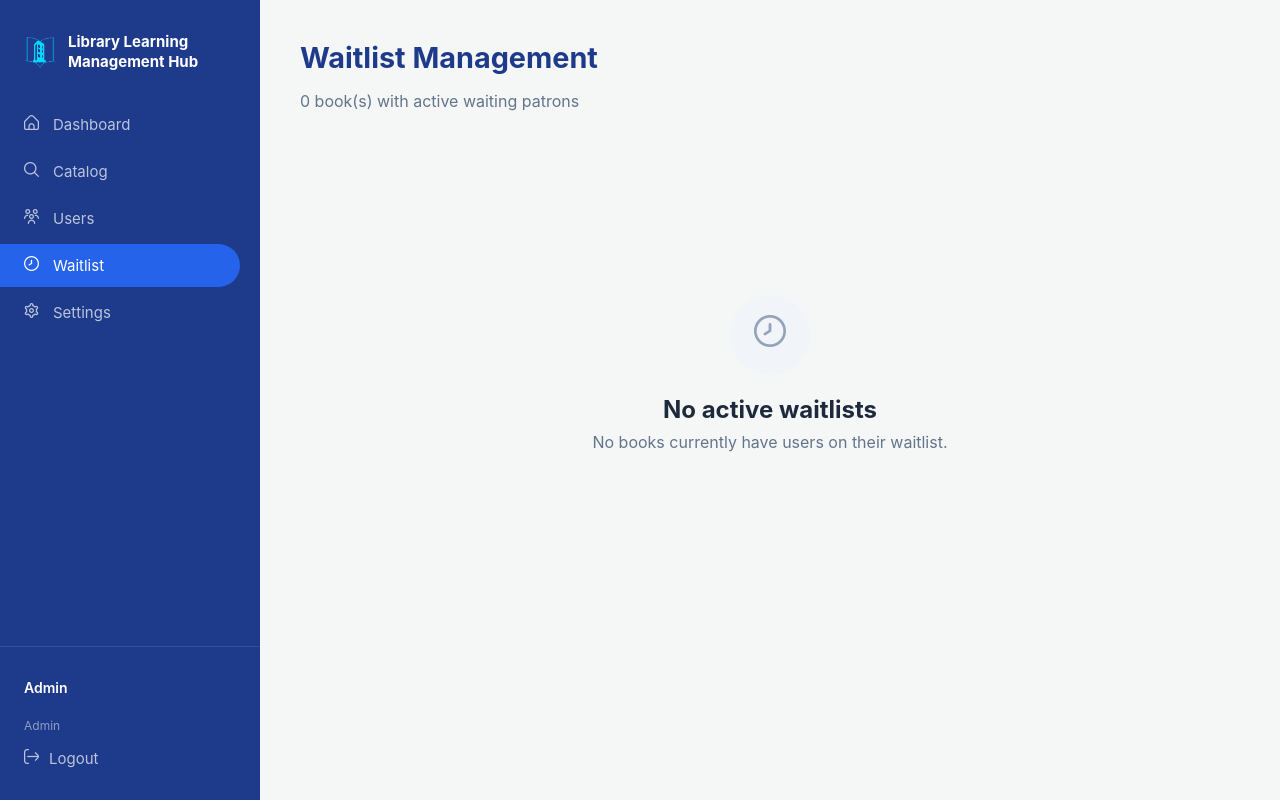
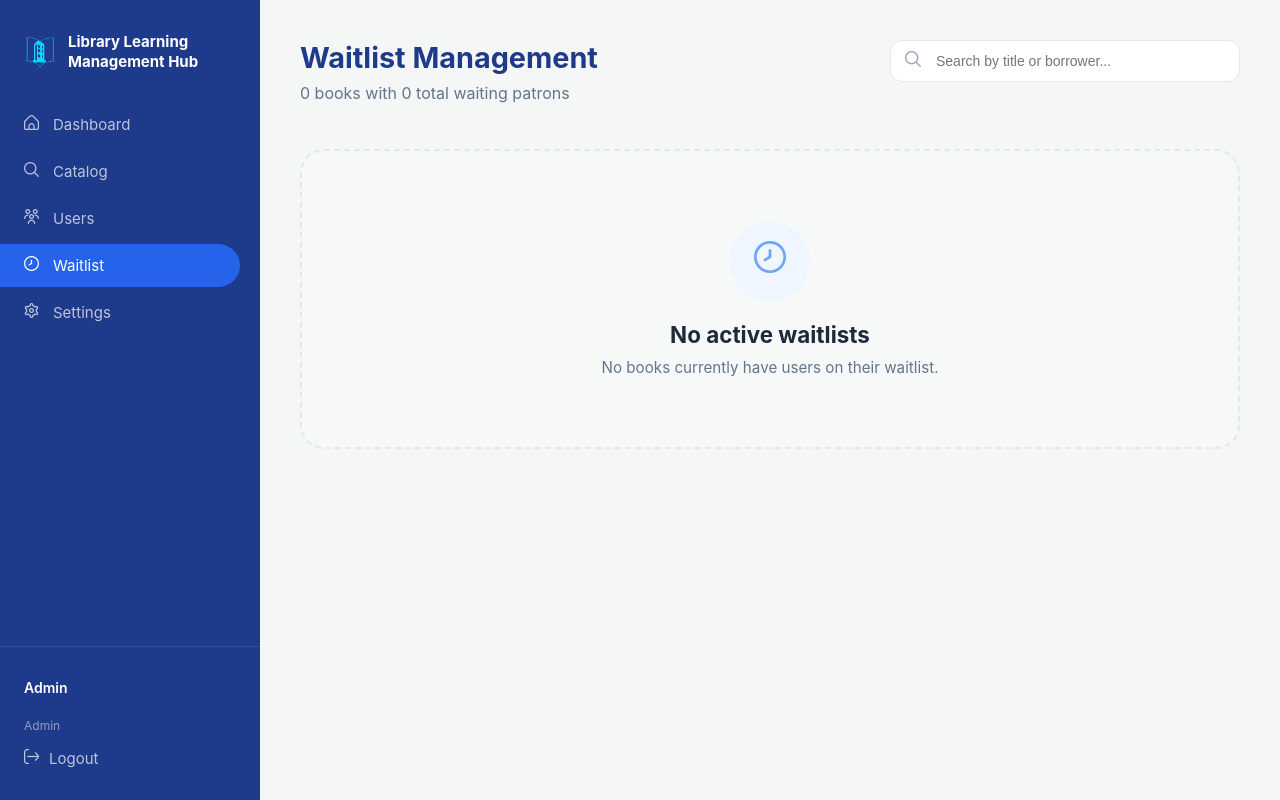
Before and after one commit to aishk-afk/LMS, a PHP site: page /admin_waitlist.php in a window 1280 px wide. Run offline with PHP 8.4, Linux system fonts and the light colour scheme; data comes from the database, SQL or seed files in the repository; data that the repository does not hold is empty; some libraries are stand-ins or nearby versions.

Commit message:
waitlist- done
Co-authored-by: Copilot <copilot@github.com>

```diff
--- a/admin_waitlist.php
+++ b/admin_waitlist.php
@@ -3,16 +3,26 @@ session_start();
 include 'db_config.php';
 
 $sql = "SELECT b.book_id, b.title, b.image_url, b.edition,
-        GROUP_CONCAT(u.first_name, ' ', u.last_name ORDER BY w.request_date ASC SEPARATOR '||') as borrower_names,
-        GROUP_CONCAT(u.email ORDER BY w.request_date ASC SEPARATOR '||') as borrower_emails,
-        GROUP_CONCAT(u.user_type ORDER BY w.request_date ASC SEPARATOR '||') as borrower_types,
-        COUNT(w.waitlist_id) as waiting_count
+        COALESCE((SELECT COUNT(*) FROM book_copy bc WHERE bc.Book_book_id = b.book_id AND bc.status = 'Available'), 0) AS available_copies,
+        GROUP_CONCAT(CONCAT(u.first_name, ' ', u.last_name) ORDER BY w.request_date ASC SEPARATOR '||') AS borrower_names,
+        GROUP_CONCAT(u.email ORDER BY w.request_date ASC SEPARATOR '||') AS borrower_emails,
+        GROUP_CONCAT(u.user_type ORDER BY w.request_date ASC SEPARATOR '||') AS borrower_types,
+        COUNT(w.waitlist_id) AS waiting_count
         FROM waitlist w
         JOIN book b ON w.Book_book_id = b.book_id
-        JOIN user u ON w.Member_user_id = u.user_id
+        JOIN `user` u ON w.Member_user_id = u.user_id
         GROUP BY b.book_id";
 
 $waitlist_result = $conn->query($sql);
+
+$waitlist_rows = [];
+$total_waitlisted_patrons = 0;
+if ($waitlist_result) {
+    while ($row = $waitlist_result->fetch_assoc()) {
+        $waitlist_rows[] = $row;
+        $total_waitlisted_patrons += $row['waiting_count'];
+    }
+}
 ?>
 
 <!DOCTYPE html>
@@ -63,10 +73,184 @@ $waitlist_result = $conn->query($sql);
             border-color: #2563eb;
         }
 
-        /* Empty State Box from Figma */
+        .waitlist-card {
+            background: white;
+            border-radius: 24px;
+            border: 1px solid #e2e8f0;
+            padding: 28px;
+            margin-bottom: 24px;
+            box-shadow: 0 6px 20px rgba(15, 23, 42, 0.04);
+            transition: transform 0.15s ease, box-shadow 0.15s ease;
+        }
+
+        .waitlist-card:hover {
+            transform: translateY(-2px);
+            box-shadow: 0 10px 26px rgba(15, 23, 42, 0.08);
+        }
+
+        .waitlist-card-top {
+            display: flex;
+            justify-content: space-between;
+            gap: 24px;
+            flex-wrap: wrap;
+            align-items: flex-start;
+            border-bottom: 1px solid #f1f5f9;
+            padding-bottom: 24px;
+        }
+
+        .book-card-info {
+            display: flex;
+            gap: 20px;
+            align-items: flex-start;
+            flex: 1;
+            min-width: 320px;
+        }
+
+        .book-card-info img {
+            width: 80px;
+            height: 104px;
+            border-radius: 16px;
+            object-fit: cover;
+            flex-shrink: 0;
+            background: #f8fafc;
+        }
+
+        .waitlist-details h2 {
+            margin: 0;
+            font-size: 1.3rem;
+            color: #0f172a;
+        }
+
+        .waitlist-details .subtitle {
+            margin: 8px 0 0;
+            color: #64748b;
+            font-size: 0.92rem;
+        }
+
+        .chip-row {
+            display: flex;
+            flex-wrap: wrap;
+            gap: 10px;
+            margin-top: 14px;
+        }
+
+        .chip {
+            display: inline-flex;
+            align-items: center;
+            justify-content: center;
+            padding: 8px 14px;
+            border-radius: 999px;
+            font-size: 0.8rem;
+            font-weight: 700;
+            color: #1d4ed8;
+            background: #eff6ff;
+        }
+
+        .chip-unavailable {
+            color: #b91c1c;
+            background: #fef2f2;
+        }
+
+        .waiting-badge {
+            min-width: 92px;
+            padding: 16px 18px;
+            border-radius: 18px;
+            background: #fffbeb;
+            border: 1px solid #fde68a;
+            display: inline-flex;
+            flex-direction: column;
+            align-items: center;
+            justify-content: center;
+            gap: 6px;
+        }
+
+        .waiting-badge span {
+            font-size: 0.72rem;
+            color: #92400e;
+            font-weight: 700;
+            letter-spacing: 0.08em;
+            text-transform: uppercase;
+        }
+
+        .waiting-badge strong {
+            font-size: 1.55rem;
+            color: #c2410c;
+            line-height: 1;
+        }
+
+        .waitlisted-section h4 {
+            font-size: 0.85rem;
+            color: #64748b;
+            letter-spacing: 0.14em;
+            text-transform: uppercase;
+            margin: 0 0 18px 0;
+        }
+
+        .borrower-row {
+            display: flex;
+            align-items: center;
+            justify-content: space-between;
+            gap: 20px;
+            padding: 16px 0;
+            border-bottom: 1px solid #f8fafc;
+        }
+
+        .borrower-row:last-child {
+            border-bottom: none;
+        }
+
+        .borrower-order {
+            width: 32px;
+            height: 32px;
+            border-radius: 50%;
+            background: #fde68a;
+            color: #92400e;
+            display: grid;
+            place-items: center;
+            font-weight: 700;
+        }
+
+        .borrower-avatar {
+            width: 42px;
+            height: 42px;
+            border-radius: 50%;
+            background: #dbeafe;
+            color: #1d4ed8;
+            display: grid;
+            place-items: center;
+            font-weight: 700;
+            font-size: 0.95rem;
+        }
+
+        .borrower-name {
+            margin: 0;
+            font-size: 0.95rem;
+            color: #111827;
+            font-weight: 700;
+        }
+
+        .borrower-meta {
+            margin: 4px 0 0;
+            color: #64748b;
+            font-size: 0.82rem;
+        }
+
+        .status-pill {
+            border: 1px solid #e2e8f0;
+            background: #f8fafc;
+            color: #475569;
+            border-radius: 999px;
+            padding: 10px 16px;
+            display: inline-flex;
+            align-items: center;
+            gap: 8px;
+            font-size: 0.84rem;
+            cursor: default;
+        }
+
         .empty-state-container {
             width: 100%;
-            height: 400px;
+            min-height: 300px;
             border: 2px dashed #e2e8f0;
             border-radius: 24px;
             display: flex;
@@ -74,8 +258,9 @@ $waitlist_result = $conn->query($sql);
             align-items: center;
             justify-content: center;
             text-align: center;
-            background: rgba(248, 250, 252, 0.5);
+            background: rgba(248, 250, 252, 0.6);
             margin-top: 20px;
+            padding: 40px 24px;
         }
 
         .empty-icon-circle {
@@ -92,17 +277,17 @@ $waitlist_result = $conn->query($sql);
         .empty-icon-circle i {
             font-size: 32px;
             color: #3b82f6;
-            opacity: 0.6;
+            opacity: 0.7;
         }
 
         .empty-state-container h2 {
-            font-size: 20px;
+            font-size: 1.4rem;
             color: #1e293b;
-            margin: 0 0 8px 0;
+            margin: 0 0 10px 0;
         }
 
         .empty-state-container p {
-            font-size: 14px;
+            font-size: 0.95rem;
             color: #64748b;
             margin: 0;
         }
@@ -154,100 +339,105 @@ $waitlist_result = $conn->query($sql);
 
         <main class="main-content">
             <div class="header-section" style="margin-bottom: 30px;">
-                <h1 style="font-size: 1.8rem; color: #1e3a8a; margin: 0;">Waitlist Management</h1>
-                <p style="color: #64748b;">
-                    <?php echo ($waitlist_result && $waitlist_result->num_rows > 0) ? $waitlist_result->num_rows : '0'; ?>
-                    book(s) with active waiting patrons
-                </p>
+                <div style="display: flex; justify-content: space-between; gap: 24px; flex-wrap: wrap; align-items: flex-start;">
+                    <div>
+                        <h1 style="font-size: 1.8rem; color: #1e3a8a; margin: 0;">Waitlist Management</h1>
+                        <p style="color: #64748b; margin-top: 8px;">
+                            <?php echo count($waitlist_rows) . ' book' . (count($waitlist_rows) === 1 ? '' : 's') . ' with '; ?>
+                            <?php echo $total_waitlisted_patrons . ' total waiting patron' . ($total_waitlisted_patrons === 1 ? '' : 's'); ?>
+                        </p>
+                    </div>
+                    <div class="search-container">
+                        <i class="fi fi-rr-search"></i>
+                        <input id="waitlistSearch" class="search-input" type="text" placeholder="Search by title or borrower...">
+                    </div>
+                </div>
             </div>
 
-            <?php if ($waitlist_result && $waitlist_result->num_rows > 0): ?>
-                <?php while ($row = $waitlist_result->fetch_assoc()):
+            <?php if (count($waitlist_rows) > 0): ?>
+                <?php foreach ($waitlist_rows as $row):
                     $names = explode('||', $row['borrower_names']);
                     $emails = explode('||', $row['borrower_emails']);
                     $types = explode('||', $row['borrower_types']);
+                    $isAvailable = ($row['available_copies'] > 0);
+                    $bookCategory = 'General Use';
+                    $searchText = strtolower($row['title'] . ' ' . $row['edition'] . ' ' . $bookCategory . ' ' . implode(' ', $names) . ' ' . implode(' ', $emails));
                     ?>
-                    <div
-                        style="background: white; border-radius: 16px; border: 1px solid #e2e8f0; padding: 24px; margin-bottom: 25px; box-shadow: 0 2px 4px rgba(0,0,0,0.02);">
-
-                        <div style="display: flex; gap: 20px; border-bottom: 1px solid #f1f5f9; padding-bottom: 20px;">
-                            <img src="<?php echo htmlspecialchars($row['image_url']); ?>"
-                                style="width: 70px; height: 95px; border-radius: 8px; object-fit: cover;">
-                            <div style="flex-grow: 1;">
-                                <h2 style="font-size: 1.2rem; color: #1e293b; margin: 0;">
-                                    <?php echo htmlspecialchars($row['title']); ?>
-                                </h2>
-                                <p style="color: #64748b; font-size: 0.85rem; margin: 4px 0;">
-                                    <?php echo htmlspecialchars($row['edition']); ?>
-                                </p>
-                                <div style="display: flex; gap: 8px; margin-top: 10px;">
-                                    <span
-                                        style="background: #eff6ff; color: #3b82f6; padding: 4px 12px; border-radius: 6px; font-size: 0.75rem; font-weight: 600;">Home-Use</span>
-                                    <span
-                                        style="background: #fef2f2; color: #ef4444; padding: 4px 12px; border-radius: 6px; font-size: 0.75rem; font-weight: 600;">Unavailable</span>
+                    <div class="waitlist-card" data-search="<?php echo htmlspecialchars($searchText); ?>">
+                        <div class="waitlist-card-top">
+                            <div class="book-card-info">
+                                <img src="<?php echo htmlspecialchars($row['image_url']); ?>" alt="<?php echo htmlspecialchars($row['title']); ?>">
+                                <div class="waitlist-details">
+                                    <h2><?php echo htmlspecialchars($row['title']); ?></h2>
+                                    <p class="subtitle"><?php echo htmlspecialchars($row['edition']); ?></p>
+                                    <div class="chip-row">
+                                        <span class="chip"><?php echo htmlspecialchars($bookCategory); ?></span>
+                                        <span class="chip chip-unavailable"><?php echo $isAvailable ? 'Available' : 'Unavailable'; ?></span>
+                                    </div>
                                 </div>
                             </div>
-
-                            <div
-                                style="background: #fff7ed; border: 1px solid #ffedd5; padding: 8px 15px; border-radius: 12px; text-align: center; min-width: 70px;">
-                                <p
-                                    style="margin: 0; font-size: 0.65rem; color: #c2410c; font-weight: 700; text-transform: uppercase;">
-                                    Waiting</p>
-                                <p style="margin: 0; font-size: 1.4rem; color: #ea580c; font-weight: 800;">
-                                    <?php echo $row['waiting_count']; ?>
-                                </p>
+                            <div class="waiting-badge">
+                                <span>Waiting</span>
+                                <strong><?php echo $row['waiting_count']; ?></strong>
                             </div>
                         </div>
 
-                        <div style="margin-top: 20px;">
-                            <h4
-                                style="font-size: 0.8rem; color: #94a3b8; margin-bottom: 15px; font-weight: 600; text-transform: uppercase;">
-                                Waitlisted Borrowers</h4>
+                        <div class="waitlisted-section" style="margin-top: 22px;">
+                            <h4>Waitlisted Borrowers</h4>
 
-                            <?php for ($i = 0; $i < count($names); $i++): ?>
-                                <div
-                                    style="display: flex; align-items: center; justify-content: space-between; padding: 12px 0; border-bottom: <?php echo ($i < count($names) - 1) ? '1px solid #f8fafc' : 'none'; ?>;">
-                                    <div style="display: flex; align-items: center; gap: 15px;">
-                                        <span style="color: #ea580c; font-weight: 700; width: 15px; font-size: 0.9rem;">
-                                            <?php echo ($i + 1); ?>
-                                        </span>
-                                        <div
-                                            style="width: 38px; height: 38px; background: #dbeafe; color: #2563eb; border-radius: 50%; display: flex; align-items: center; justify-content: center; font-weight: 600; font-size: 0.85rem;">
-                                            <?php echo strtoupper(substr($names[$i], 0, 1)); ?>
-                                        </div>
+                            <?php foreach ($names as $i => $borrower): ?>
+                                <div class="borrower-row">
+                                    <div style="display: flex; align-items: center; gap: 14px;">
+                                        <div class="borrower-order"><?php echo ($i + 1); ?></div>
+                                        <div class="borrower-avatar"><?php echo strtoupper(substr($borrower, 0, 1)); ?></div>
                                         <div>
-                                            <p style="margin: 0; font-size: 0.9rem; font-weight: 600; color: #1e293b;">
-                                                <?php echo htmlspecialchars($names[$i]); ?>
-                                            </p>
-                                            <p style="margin: 0; font-size: 0.75rem; color: #64748b;">
-                                                <?php echo htmlspecialchars($types[$i]); ?> •
-                                                <?php echo htmlspecialchars($emails[$i]); ?>
-                                            </p>
+                                            <p class="borrower-name"><?php echo htmlspecialchars($borrower); ?></p>
+                                            <p class="borrower-meta"><?php echo htmlspecialchars($types[$i]); ?> · <?php echo htmlspecialchars($emails[$i]); ?></p>
                                         </div>
                                     </div>
-                                    <button
-                                        style="background: #f8fafc; border: 1px solid #e2e8f0; color: #94a3b8; padding: 6px 14px; border-radius: 8px; font-size: 0.8rem; display: flex; align-items: center; gap: 6px; cursor: pointer;">
-                                        <i class="fi fi-rr-bell-ring" style="font-size: 0.75rem;"></i> Unavailable
-                                    </button>
+                                    <button class="status-pill"><i class="fi fi-rr-bell-ring"></i> Unavailable</button>
                                 </div>
-                            <?php endfor; ?>
+                            <?php endforeach; ?>
                         </div>
                     </div>
-                <?php endwhile; ?>
-
+                <?php endforeach; ?>
             <?php else: ?>
-                <div
-                    style="display: flex; flex-direction: column; align-items: center; justify-content: center; height: 60vh; text-align: center;">
-                    <div
-                        style="background: #f1f5f9; width: 80px; height: 80px; border-radius: 50%; display: flex; align-items: center; justify-content: center; margin-bottom: 20px;">
-                        <i class="fi fi-rr-clock" style="font-size: 2rem; color: #94a3b8;"></i>
+                <div id="waitlistEmptyState" class="empty-state-container">
+                    <div class="empty-icon-circle">
+                        <i class="fi fi-rr-clock"></i>
                     </div>
-                    <h2 style="color: #1e293b; margin: 0; font-size: 1.5rem;">No active waitlists</h2>
-                    <p style="color: #64748b; margin-top: 8px;">No books currently have users on their waitlist.</p>
+                    <h2>No active waitlists</h2>
+                    <p>No books currently have users on their waitlist.</p>
                 </div>
             <?php endif; ?>
         </main>
     </div>
+
+    <script>
+        document.addEventListener('DOMContentLoaded', function() {
+            const searchField = document.getElementById('waitlistSearch');
+            const cards = document.querySelectorAll('.waitlist-card');
+            const emptyState = document.getElementById('waitlistEmptyState');
+
+            function updateVisibility() {
+                const query = searchField.value.trim().toLowerCase();
+                let visibleCount = 0;
+
+                cards.forEach(card => {
+                    const text = card.dataset.search || '';
+                    const visible = !query || text.includes(query);
+                    card.style.display = visible ? 'block' : 'none';
+                    if (visible) visibleCount++;
+                });
+
+                if (emptyState) {
+                    emptyState.style.display = visibleCount === 0 ? 'flex' : 'none';
+                }
+            }
+
+            searchField.addEventListener('input', updateVisibility);
+        });
+    </script>
 </body>
 
 </html>
```
